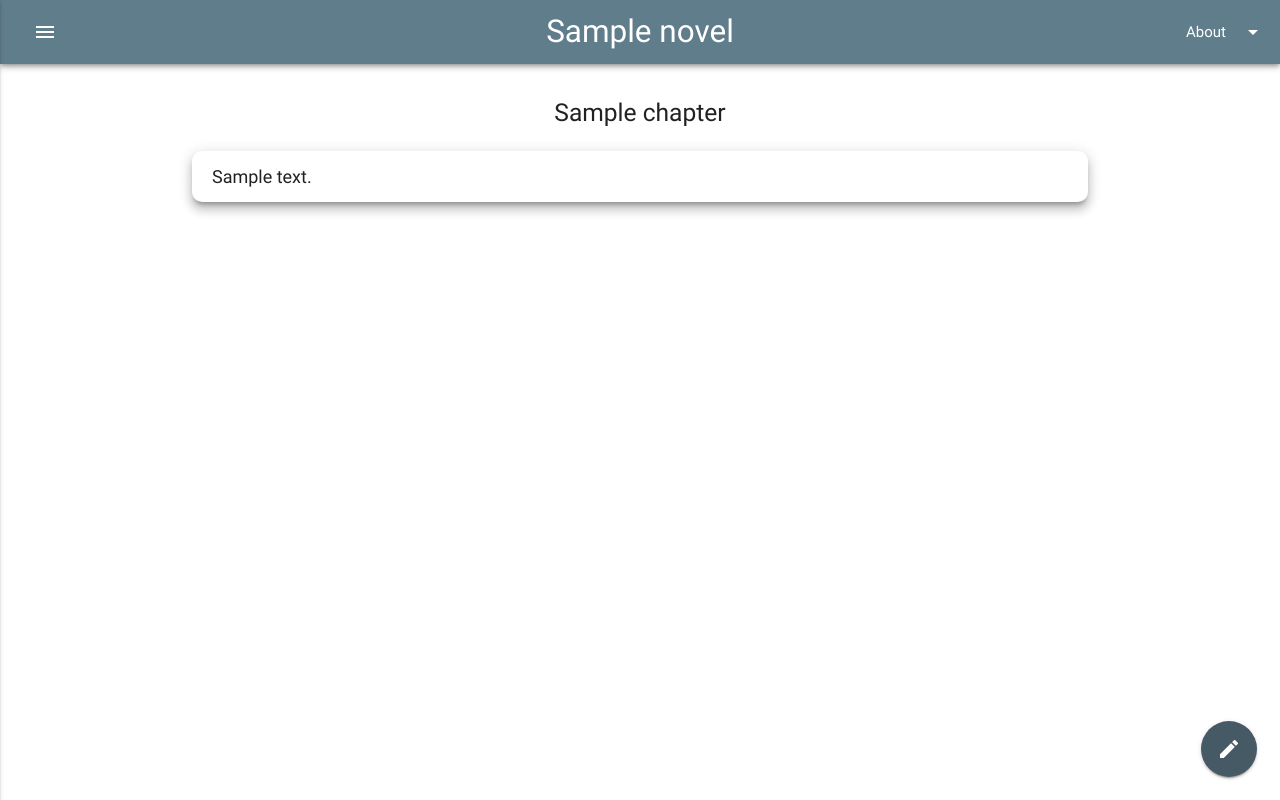
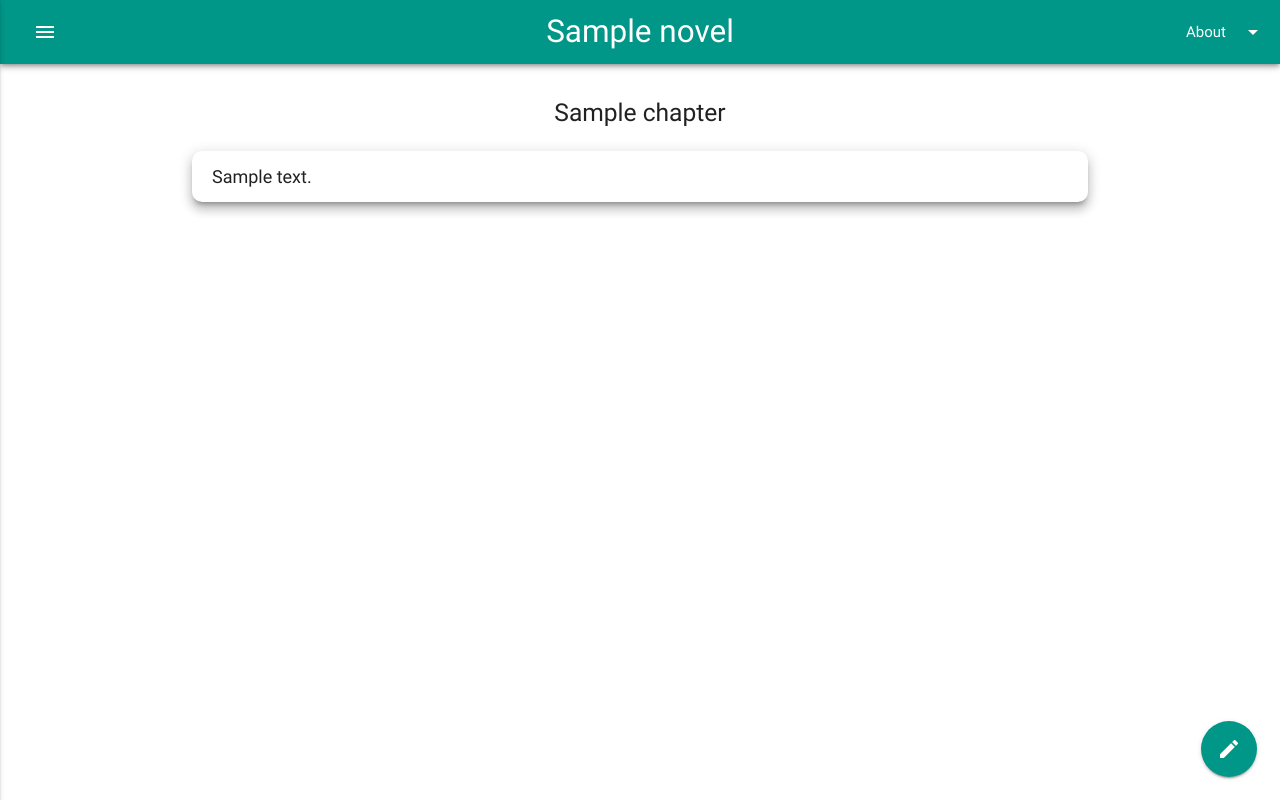
Before and after one commit to wiiiky/rod, a Django app: page /n/1/c/1 in a window 1280 px wide. Run offline with Django 3.2, Linux system fonts and the light colour scheme; tables that the repository leaves empty hold one stand-in row (values such as "Sample post"); some libraries are stand-ins or nearby versions.

Commit message:
update theme color

```diff
--- a/web/templates/web/chapter.html
+++ b/web/templates/web/chapter.html
@@ -13,7 +13,7 @@
 </ul>
 <div class="root">
   <nav class="z-depth-2">
-    <div class="nav-wrapper blue-grey">
+    <div class="nav-wrapper teal">
       <a class="brand-logo center unselectable" href="/">{{n.name}}</a>
       <ul id="nav-mobile" class="left">
         <li><a href="#" data-activates="slide-out" class="button-collapse show-on-large"><i class="material-icons">menu</i></a></li>
@@ -37,7 +37,7 @@
       {% endautoescape %}
     </article>
     <div class="fixed-action-btn toolbar">
-      <a class="btn-floating btn-large blue-grey darken-2">
+      <a class="btn-floating btn-large teal">
         <i class="large material-icons">mode_edit</i>
       </a>
       <ul>
--- a/web/templates/web/novel.html
+++ b/web/templates/web/novel.html
@@ -15,7 +15,7 @@
 </ul>
 <div class="root">
   <nav class="z-depth-2">
-    <div class="nav-wrapper blue-grey">
+    <div class="nav-wrapper teal">
       <a class="brand-logo center unselectable" href="/">{{n.name}}</a>
       <ul class="right hide-on-med-and-down">
         <li><a id="about-button" class="dropdown-button" href="#!" data-activates="about-dropdown">{% trans "About" %}<i class="material-icons right">arrow_drop_down</i></a></li>
```
